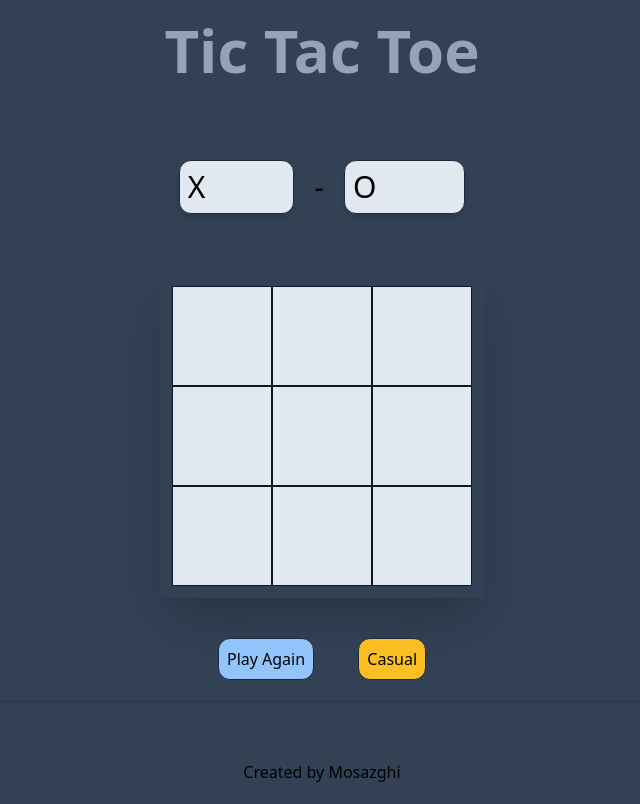
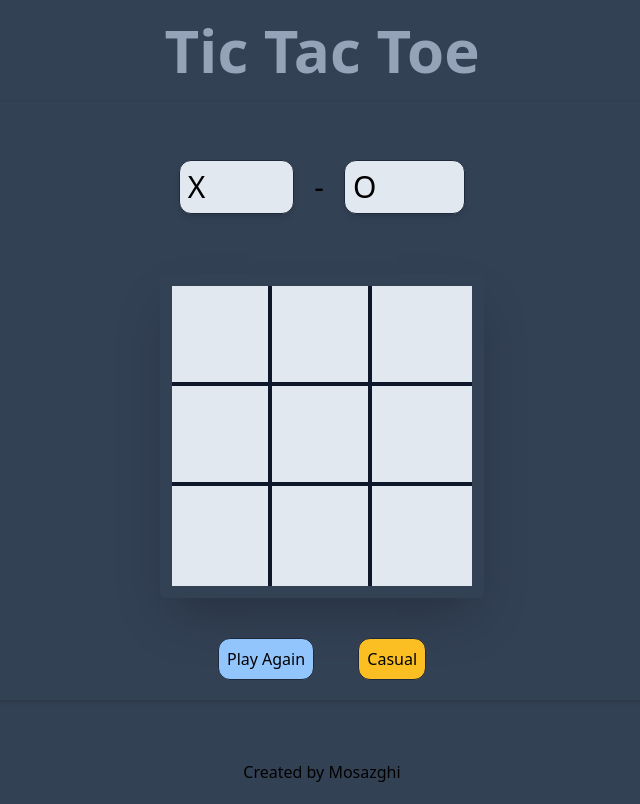
Before and after one commit to Mosazghi/tic-tac-toe, a plain HTML site: page index.html in a window 1280 px wide. Shown: the whole page, without its empty margins (318-958 px from the left). Drawn offline with nearby package versions, Linux system fonts and the light colour scheme.

Commit message:
fix border on each cell

```diff
--- a/index.html
+++ b/index.html
@@ -5,6 +5,7 @@
     <meta name="viewport" content="width=device-width, initial-scale=1.0" />
     <title>Tic Tac Toe</title>
     <script src="https://cdn.tailwindcss.com"></script>
+    <link rel="stylesheet" href="src/style.css" />
     <script>
       tailwind.config = {
         theme: {
--- a/src/index.js
+++ b/src/index.js
@@ -59,20 +59,18 @@ const DisplayController = (() => {
     cell.innerText = GameBoard.getBoard()[index];
     cell.classList.add(
       "cell",
-      "text-6xl",
+      "text-8xl",
       `${cell.innerText === "X" ? "text-green-300" : "text-blue-300"}`,
       "flex",
       "justify-center",
+      "border-r-4",
+      "border-b-4",
       "items-center",
       "transition-all",
-      "duration-1000",
-      "border",
       "font-bold",
       "border-slate-900",
       "hover:bg-slate-300",
       "bg-slate-200",
-      "h-full",
-      "w-full",
       "cursor-pointer"
     );
 
--- /dev/null
+++ b/src/style.css
@@ -0,0 +1,7 @@
+.cell:nth-child(3n) {
+  border-right: none;
+}
+
+.cell:nth-child(6) ~ .cell {
+  border-bottom: none;
+}
```
Also changed, not shown: tailwind.config.js (added, +7 -0 lines), screenshots/1.png, screenshots/2.png, screenshots/3.png.
